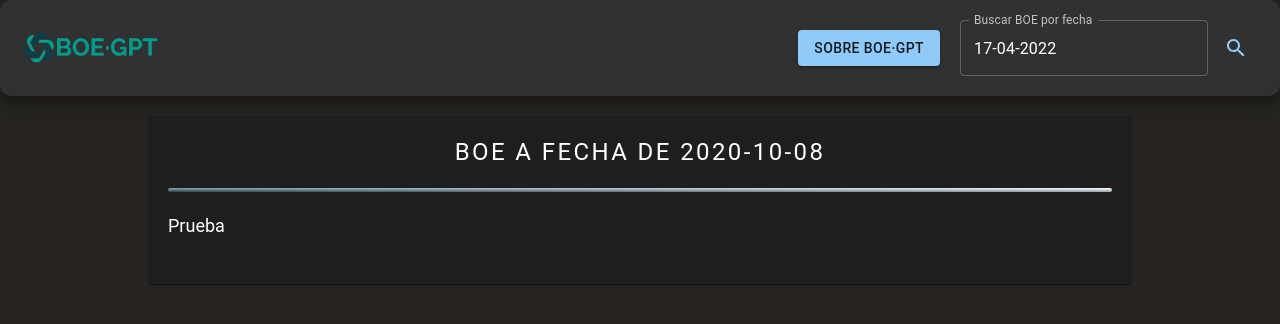
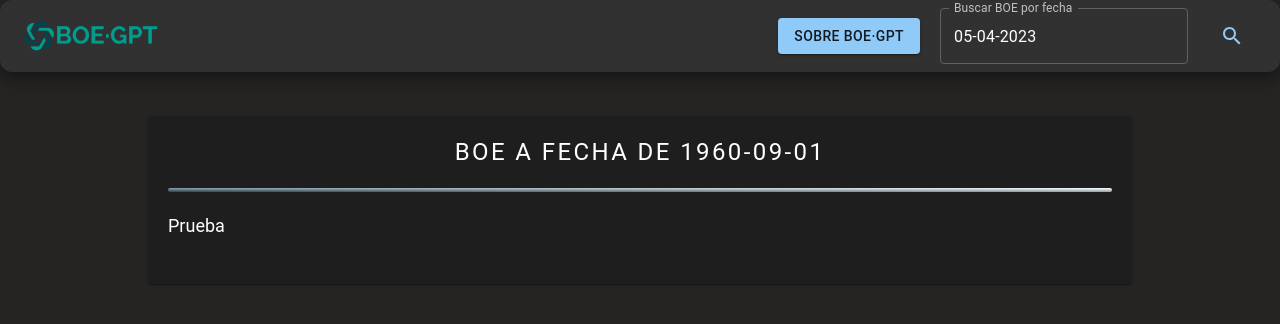
Before and after one commit to Lithos-hub/BOE-GPT, a Next.js app: page /boe/1960-09-01 in a window 1280 px wide. Shown: the top 324 px of the page. Built offline with nearby package versions, Linux system fonts and the light colour scheme.

Commit message:
refactor date and some styles

```diff
--- a/components/Navbar/Navbar.tsx
+++ b/components/Navbar/Navbar.tsx
@@ -6,9 +6,12 @@ import Image from "next/image";
 import Link from "next/link";
 import dayjs, { Dayjs } from "dayjs";
 import { SearchOutlined } from "@mui/icons-material";
+import { parseDate } from "@/utils";
+
+const currentDate = parseDate(new Date().getTime());
 
 const Navbar = () => {
-  const [dateValue, setDateValue] = useState<Dayjs | null>(dayjs("2022-04-17"));
+  const [dateValue, setDateValue] = useState<Dayjs | null>(dayjs(currentDate));
   const router = useRouter();
 
   return (
@@ -18,7 +21,7 @@ const Navbar = () => {
         elevation={10}
         className="w-[77vw] mx-auto left-0 top-5 rounded-xl bg-primary-1 bg-opacity-10 backdrop-blur text-white"
       >
-        <Toolbar className="flex flex-wrap md:flex-row gap-5 justify-center md:justify-between p-5">
+        <Toolbar className="flex flex-wrap md:flex-row gap-5 justify-center md:justify-between p-2 px-5">
           <Link href="/">
             <Image
               src="/logo-banner.png"
@@ -36,7 +39,7 @@ const Navbar = () => {
                 Sobre BOE·GPT
               </Button>
             </Link>
-            <div className="flex gap-2">
+
             <DatePicker
               label="Buscar BOE por fecha"
               value={dateValue}
@@ -46,28 +49,13 @@ const Navbar = () => {
             <IconButton
               color="primary"
               aria-label="icono de búsqqueda"
-                onClick={() => router.push(`/boe/${dateValue}`)}
+              size="large"
+              onClick={() => {
+                router.push(`/boe/${dayjs(dateValue).format("DD-MM-YYYY")}`);
+              }}
             >
               <SearchOutlined />
             </IconButton>
-            </div>
-            {/* <Input
-              dateValue={searchTerm}
-              onChange={(e) => setSearchTerm(e.target.dateValue)}
-              autoFocus
-              type="text"
-              placeholder="Buscar BOE por fecha..."
-              endAdornment={
-                <InputAdornment position="start">
-                  <IconButton
-                    aria-label="icono de búsqqueda"
-                    onClick={() => router.push(`/boe/${searchTerm}`)}
-                  >
-                    <SearchOutlined />
-                  </IconButton>
-                </InputAdornment>
-              }
-            /> */}
           </div>
         </Toolbar>
       </AppBar>
--- a/pages/boe/[date]/index.tsx
+++ b/pages/boe/[date]/index.tsx
@@ -36,15 +36,16 @@ export const getStaticPaths: GetStaticPaths = (ctx) => {
 
   return {
     paths,
-    // fallback: false,
-    fallback: "blocking",
+    fallback: false,
+    // fallback: "blocking",
   };
 };
 
 export const getStaticProps: GetStaticProps = async ({ params }) => {
+  const date = params!.date;
   return {
     props: {
-      date: "2020-10-08",
+      date,
       responseGPT: "<p>Prueba</p>",
     },
     revalidate: 86400,
```
Lines whose indentation alone changed are shown as unchanged.
